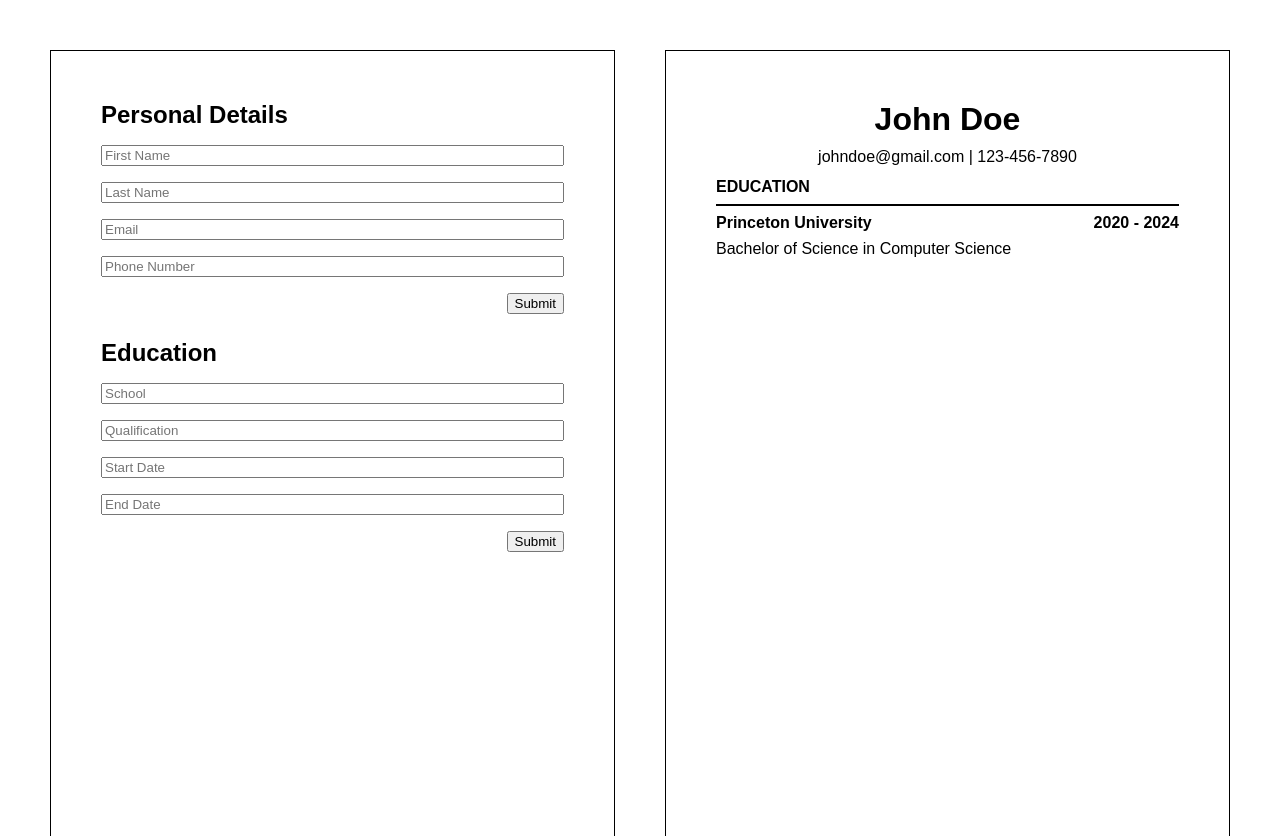
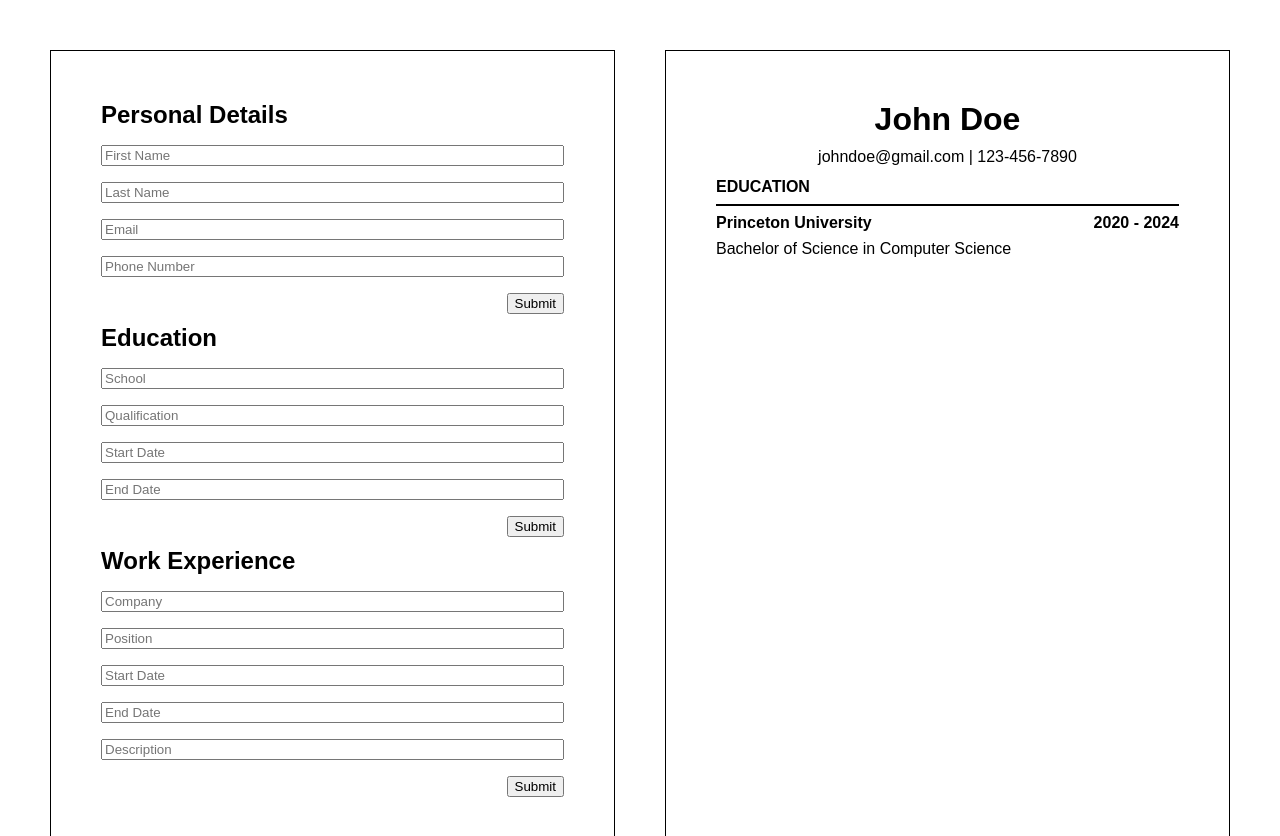
Before and after one commit to aaluzzi/react-cv-application, a React (Create React App) app: page / in a window 1280 px wide. Shown: the top 836 px of the page. Built offline with nearby package versions, Linux system fonts and the light colour scheme.

Commit message:
Add work experience form

```diff
--- a/src/App.js
+++ b/src/App.js
@@ -1,6 +1,7 @@
 import React from "react";
 import PersonalInfoForm from "./components/PersonalInfoForm";
 import EducationForm from "./components/EducationForm";
+import ExperienceForm from "./components/ExperienceForm";
 
 import PersonalInfoDisplay from "./components/PersonalInfoDisplay";
 import EducationDisplay from "./components/EducationDisplay";
@@ -23,11 +24,19 @@ class App extends React.Component {
           qualification: 'Bachelor of Science in Computer Science',
           startDate: '2020',
           endDate: '2024',
+        },
+        experience: {
+          company: 'Some Company',
+          position: 'Junior Developer',
+          startDate: '2020',
+          endDate: '2022',
+          description: 'Mi proin sed libero enim sed faucibus. Urna nec tincidunt praesent semper feugiat nibh. Volutpat blandit aliquam etiam erat velit. Sed turpis tincidunt id aliquet risus feugiat.'
         }
     };
 
     this.onSubmitPersonalInfo = this.onSubmitPersonalInfo.bind(this);
     this.onSubmitEducation = this.onSubmitEducation.bind(this);
+    this.onSubmitExperience = this.onSubmitExperience.bind(this);
   }
 
   onSubmitPersonalInfo(e, data) {
@@ -42,7 +51,13 @@ class App extends React.Component {
     this.setState({
       education: data
     })
-    console.log(this.state.education);
+  }
+
+  onSubmitExperience(e, data) {
+    e.preventDefault();
+    this.setState({
+      experience: data
+    })
   }
 
   render() {
@@ -51,6 +66,7 @@ class App extends React.Component {
         <div className="forms">
           <PersonalInfoForm onSubmitPersonalInfo={this.onSubmitPersonalInfo}/>
           <EducationForm onSubmitEducation={this.onSubmitEducation}/>
+          <ExperienceForm onSubmitExperience={this.onSubmitExperience}/>
         </div>
 
         <div className="resume">
--- a/src/components/EducationDisplay.js
+++ b/src/components/EducationDisplay.js
@@ -9,7 +9,7 @@ class EducationDisplay extends React.Component {
                 <p className="education-header">EDUCATION</p>
                 <div className="divider"></div>
                 <div className="university-attendance">
-                    <p class="university">{this.props.details.school}</p>
+                    <p>{this.props.details.school}</p>
                     <p>{this.props.details.startDate} - {this.props.details.endDate}</p>
                 </div>
                 <p>{this.props.details.qualification}</p>
--- /dev/null
+++ b/src/components/ExperienceForm.js
@@ -0,0 +1,65 @@
+import React from "react";
+
+class ExperienceForm extends React.Component {
+
+    constructor() {
+        super();
+
+        this.onChangeCompany = this.onChangeCompany.bind(this);
+        this.onChangePosition = this.onChangePosition.bind(this);
+        this.onChangeStartDate = this.onChangeStartDate.bind(this);
+        this.onChangeEndDate = this.onChangeEndDate.bind(this);
+        this.onChangeDescription = this.onChangeDescription.bind(this);
+      }
+
+    onChangeCompany(e) {
+        this.setState({
+            school: e.target.value
+        });
+    }
+
+    onChangePosition(e) {
+        this.setState({
+            qualification: e.target.value
+        });
+    }
+
+    onChangeStartDate(e) {
+        this.setState({
+            startDate: e.target.value
+        });
+    }
+
+    onChangeEndDate(e) {
+        this.setState({
+            endDate: e.target.value
+        });
+    }
+
+    onChangeDescription(e) {
+        this.setState({
+            experience: e.target.value
+        });
+    }
+
+    render() {
+        return (
+            <div>
+                <form onSubmit={e => this.props.onSubmitExperience(e, this.state)}>
+                    <h2>Work Experience</h2>
+                    <input type="text" placeholder="Company" onChange={this.onChangeCompany} required />
+                    <input type="text" placeholder="Position" onChange={this.onChangePosition} required />
+                    <input type="text" placeholder="Start Date" onChange={this.onChangeStartDate} required />
+                    <input type="text" placeholder="End Date" onChange={this.onChangeEndDate} required />
+                    <input type="text" placeholder="Description" onChange={this.onChangeDescription} />
+                    <div className="button-row">
+                        <button type="submit">Submit</button>
+                    </div>
+                </form>
+            </div>
+        );
+    }
+
+}
+
+export default ExperienceForm;
--- a/src/styles/App.css
+++ b/src/styles/App.css
@@ -25,7 +25,7 @@ p,h1,h2,h3 {
     padding: 50px;
     display: flex;
     flex-direction: column;
-    gap: 25px;
+    gap: 10px;
     width: 565px;
 }
 
```
